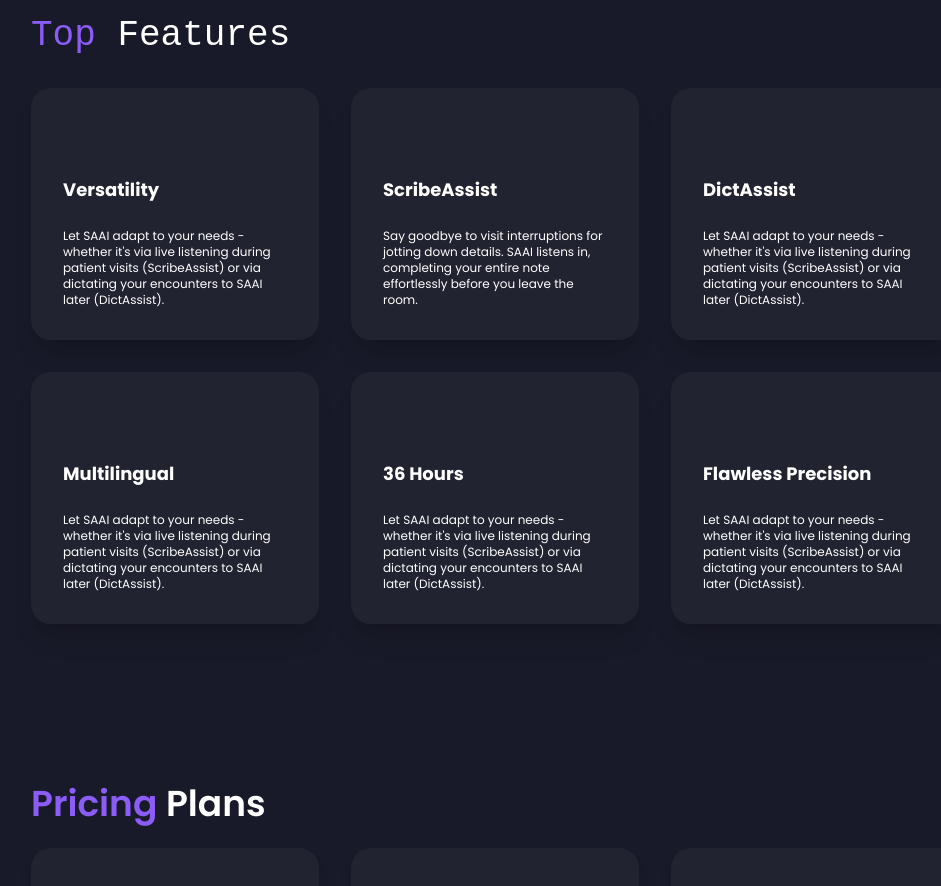
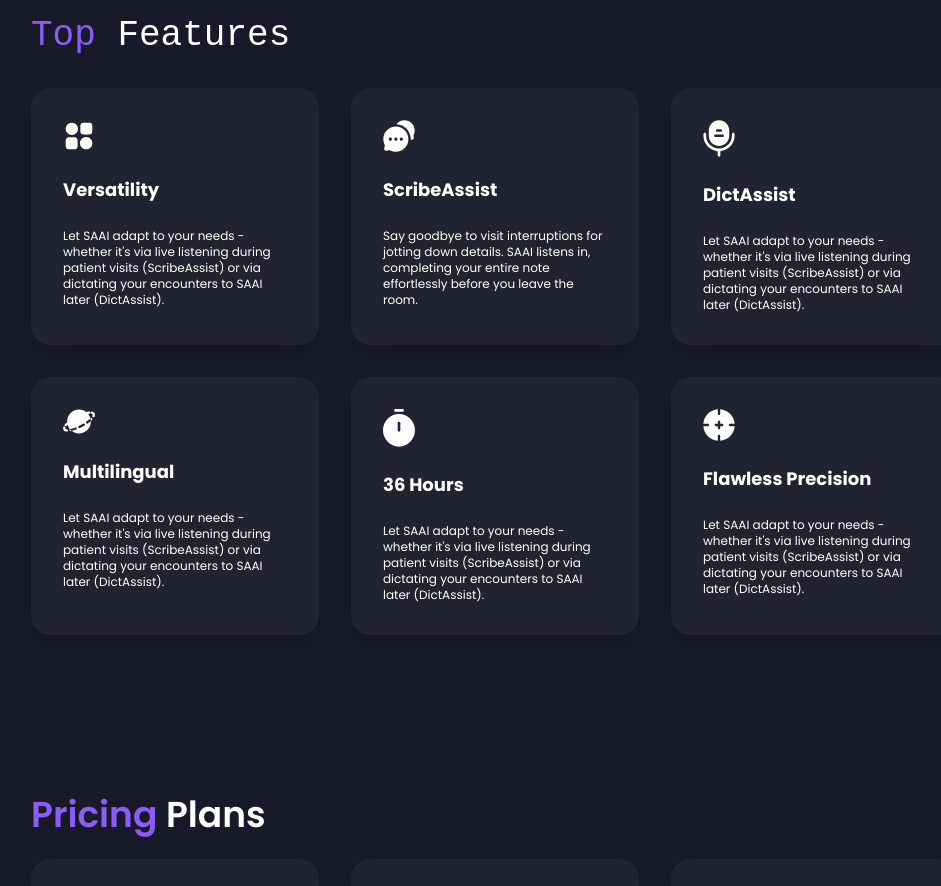
Before and after one commit to Shauryaditya/ScribeAssist, a Next.js app: page / in a window 1280 px wide. Shown: the part 980-1866 px from the top of the page, without its empty margins (145-1086 px from the left). Built offline with nearby package versions, Linux system fonts and the light colour scheme.

Commit message:
animation

```diff
--- a/src/components/Card.jsx
+++ b/src/components/Card.jsx
@@ -18,13 +18,8 @@
 
 
           <div className={`flex flex-col justify-start gap-6 `}>
-          <svg
-          className={`w-8 h-18 object-contain ${isHovered ? 'text-[#8167E6]' : 'text-white'}`}
-          xmlns="http://www.w3.org/2000/svg"
-          viewBox="0 0 24 24"
-        >
-          {props.icon}
-        </svg>
+            <img className={`w-8 h-18 object-contain ${isHovered ? 'text-[#8167E6]' : 'text-white'}`}
+             src={props.icon} alt="" />
          <h2 className={`text-[#FFFFFF] text-lg font-bold ${textHoverStyle} `}>{props.name}</h2>
         <p className={`text-[#FFFFFF] text-xs font-normal ${textHoverStyle}`}>{props.desc}</p>
       </div>
```
